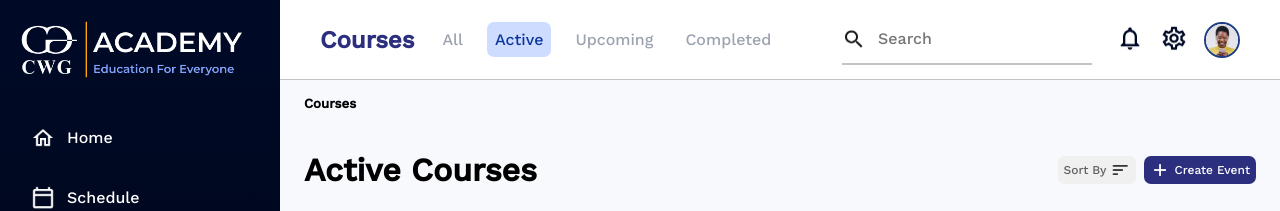
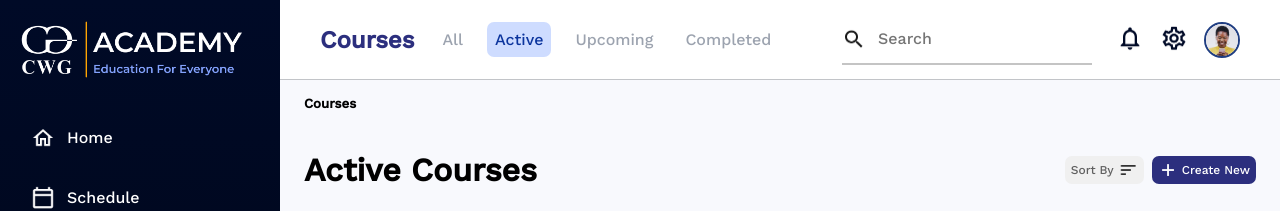
Before and after one commit to Emmanuel111111111111111/LMS-Academy, a React (Vite) app: page /admin-dashboard/courses/active in a window 1280 px wide. Shown: the top 211 px of the page. Built offline with nearby package versions, Linux system fonts and the light colour scheme.

Commit message:
update
i changed create event button to create new button

```diff
--- a/src/Admin/Components/AdminCourse/AdminCourse.jsx
+++ b/src/Admin/Components/AdminCourse/AdminCourse.jsx
@@ -166,7 +166,7 @@ export const AdminCourse = () => {
                     <h1>Active Courses</h1>
                     <div className={styles.buttons}>
                         <button className={styles.buttonOne}>Sort By<img src={getImageUrl('sortIcon.png')} /></button>
-                        <button className={styles.buttonTwo} onClick={toggleDropdown} ><img src={getImageUrl('add.png')} />Create Event</button>
+                        <button className={styles.buttonTwo} onClick={toggleDropdown} ><img src={getImageUrl('add.png')} />Create New</button>
                     </div>
                     {isOpen && (
                         <ul className={styles.createDiv} ref={createRef}>
```
